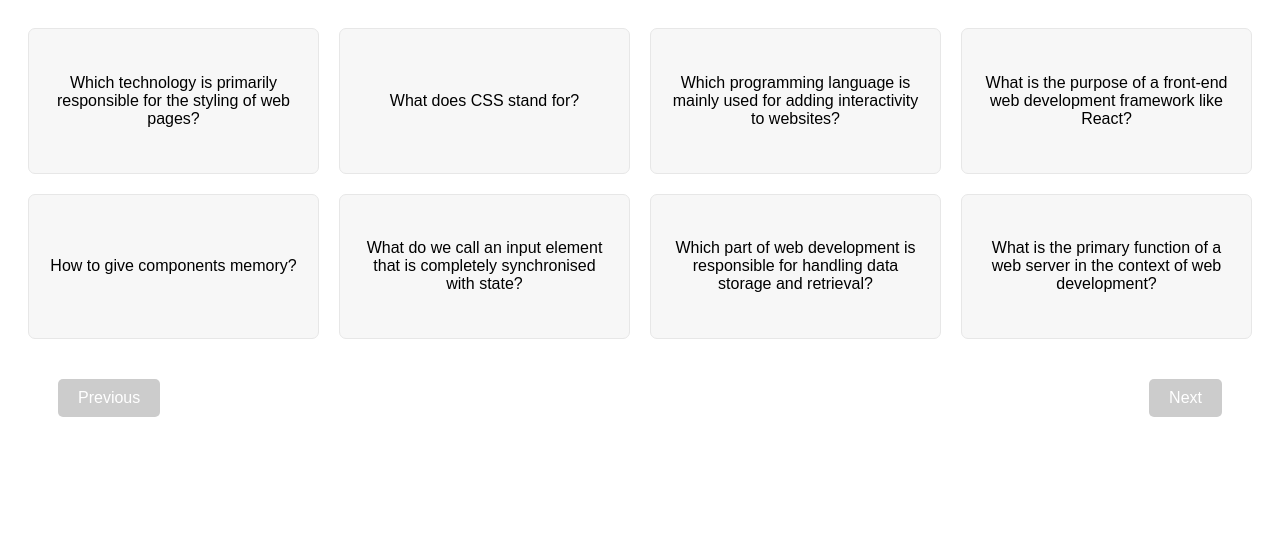
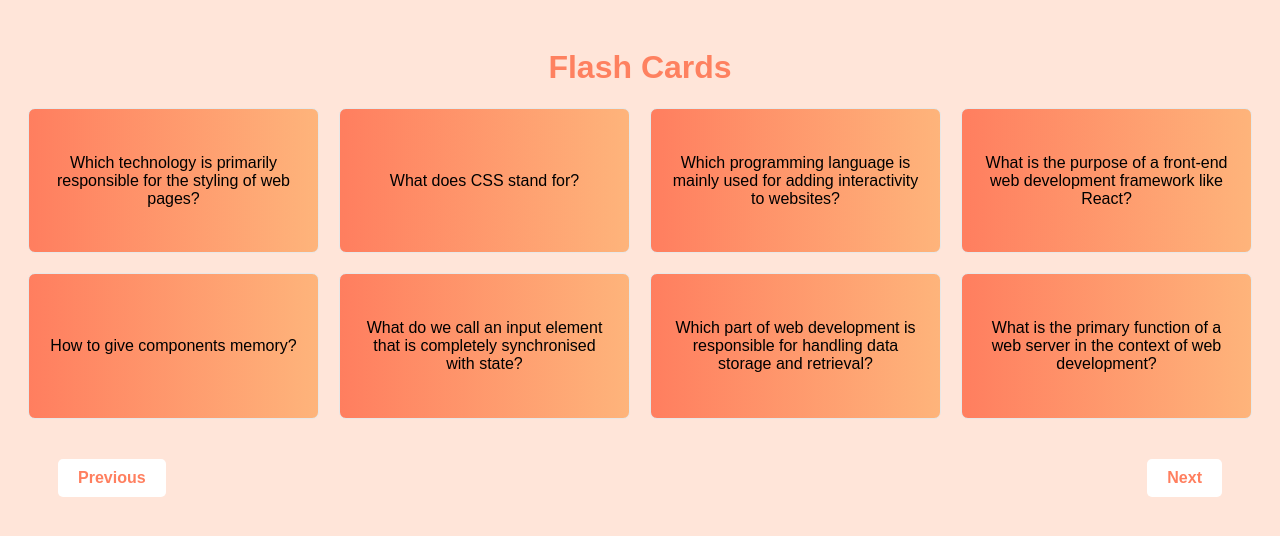
Before and after one commit to Rudransh-Singh-Athwal/Flash-Cards, a React (Vite) app: page / in a window 1280 px wide. Shown: the top 536 px of the page. Built offline with nearby package versions, Linux system fonts and the light colour scheme.

Commit message:
front-end complete with static data

```diff
--- a/src/App.jsx
+++ b/src/App.jsx
@@ -81,6 +81,7 @@ function FlashCards() {
 
   return (
     <>
+      <h1>Flash Cards</h1>
       <div className="flashcards">
         {questions.map((el) => (
           <div
@@ -115,6 +116,7 @@ function FlashCards() {
           Next
         </button>
       </div>
+      {/* <h3 className="ownerName">Made by Rudransh</h3> */}
     </>
   );
 }
--- a/src/index.css
+++ b/src/index.css
@@ -5,7 +5,13 @@
 body {
   font-family: sans-serif;
   padding: 20px;
-  overflow: hidden;
+  overflow-x: hidden;
+  background-color: #ffe5d9;
+}
+
+h1 {
+  text-align: center;
+  color: #fe8160;
 }
 
 .flashcards {
@@ -25,6 +31,7 @@ body {
   text-align: center;
   padding: 20px;
   cursor: pointer;
+  background: linear-gradient(to right, #ff7e5f, #feb47b);
 }
 
 div.selected {
@@ -45,21 +52,29 @@ button {
   margin: 10px;
   border: none;
   border-radius: 5px;
-  background-color: #1cabff;
-  color: #fff;
+  background-color: #feb179;
+  color: #ff7f5f;
+  font-weight: bold;
   font-size: 16px;
   cursor: pointer;
   transition: background-color 0.3s ease-in-out, transform 0.3s ease-in-out;
 }
 
 button:disabled {
-  background-color: #ccc;
+  background-color: #fff;
   cursor: not-allowed;
 }
 
+button:not(:disabled) {
+  background: #fe8160;
+  color: #fff;
+}
+
 button:hover:not(:disabled) {
-  background-color: #0a8cd2;
+  /* background-color: #0a8cd2; */
   transform: translateY(-3px);
+  background: #fe8160;
+  color: #fff;
 }
 
 .navigation-buttons {
@@ -93,3 +108,12 @@ button:hover:not(:disabled) {
     margin: 10px 0;
   }
 }
+
+.ownerName {
+  color: #fe8160;
+  text-align: end;
+  position: relative;
+  /* bottom: 10px; */
+  right: 20px;
+  font-size: 14px;
+}
```
